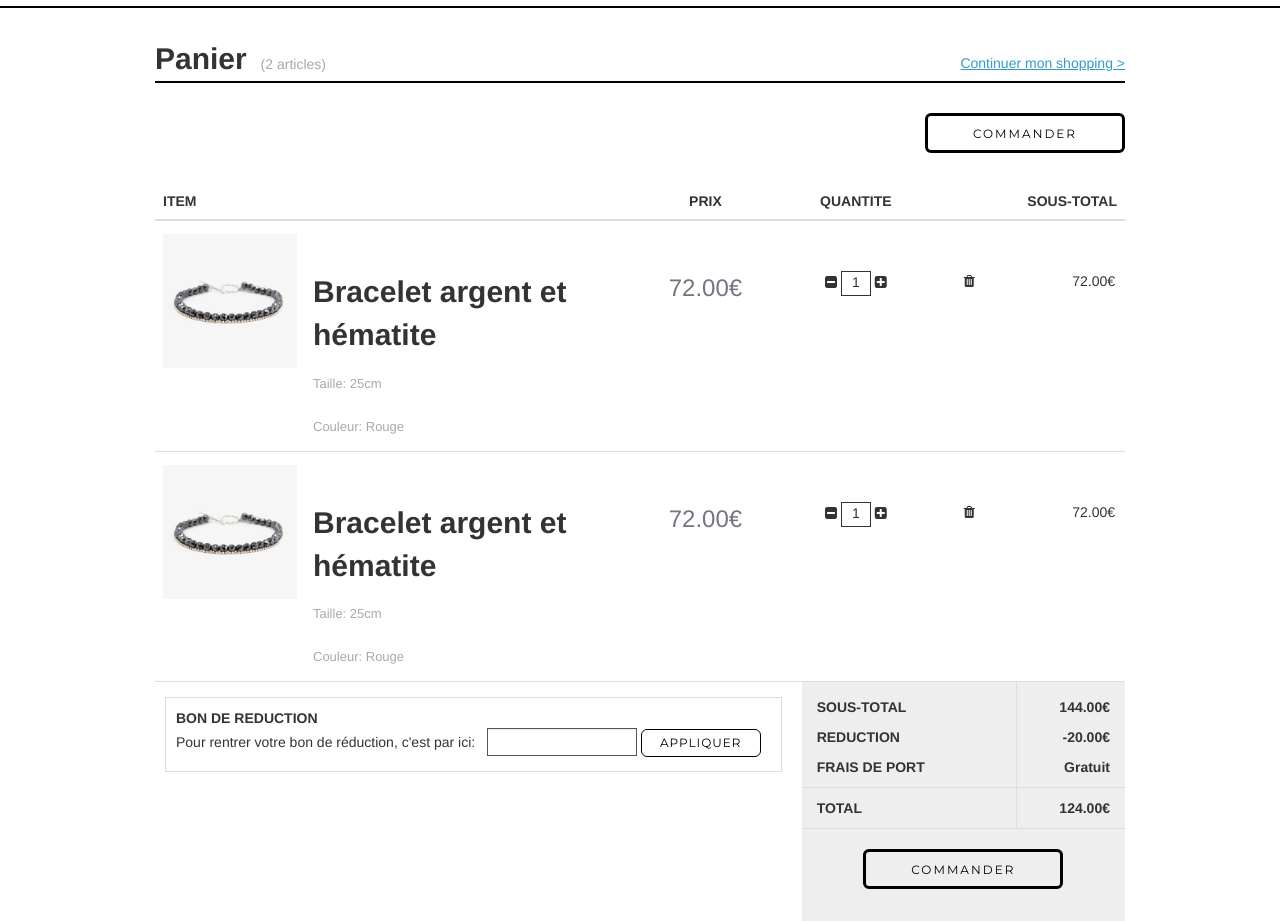
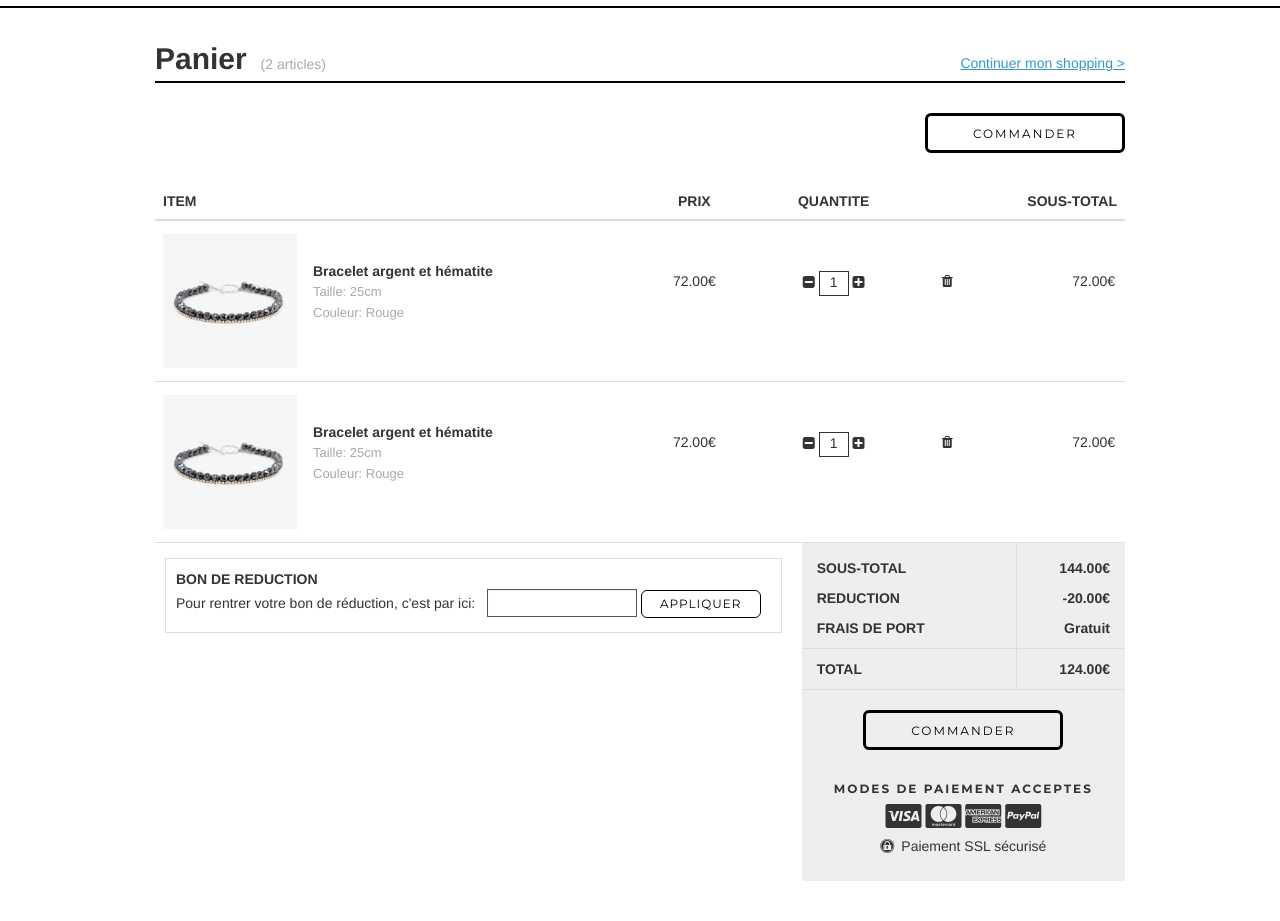
Before and after one commit to fgainnier/aglaia, a Rails app: page /pages/panier in a window 1280 px wide. Shown: the part 164-1085 px from the top of the page. Run offline with Rails 7, Linux system fonts and the light colour scheme; style sheets or scripts are compiled from the project's sources; some libraries are stand-ins or nearby versions.

Commit message:
Changed CSS

```diff
--- a/app/assets/stylesheets/bootstrap_and_customization.css.scss
+++ b/app/assets/stylesheets/bootstrap_and_customization.css.scss
@@ -953,7 +953,7 @@ a:hover {
 	width: 150px;
 }
 
-.table .prix2 {
+.table .prix2-0 {
 	witdh: 100px;
 	padding-top: 50px;
 }
@@ -967,6 +967,20 @@ a:hover {
 .table .description1-1 {
 	width: 350px;
 	padding-top: 50px;
+	font-weight: normal;
+	color: #aaa8aa;
+	font-size: 13px;
+}
+
+.table .description1-0 {
+	width: 350px;
+	padding-top: 40px;
+	font-weight: bold;
+}
+
+.table .description1-01 {
+	width: 350px;
+	padding-top: 40px;
 	font-weight: normal;
 	color: #aaa8aa;
 	font-size: 13px;
--- a/app/views/pages/panier.html.erb
+++ b/app/views/pages/panier.html.erb
@@ -38,8 +38,8 @@
 	 	   				<%= link_to (image_tag("image21.jpg")), root_path %>
 	 	   				</div>
 	 	   			</td>
-	 	   			<td class="description1">Bracelet argent et hématite</br><span class="description1-1">Taille: 25cm</br>Couleur: Rouge</span></td>
-		        <td class="prix2 text-center">72.00€</td>
+	 	   			<td class="description1-0">Bracelet argent et hématite</br><span class="description1-01">Taille: 25cm</br>Couleur: Rouge</span></td>
+		        <td class="prix2-0 text-center">72.00€</td>
 		        <td class="quantite text-center">
 					      <i class="fa fa-minus-square inline"></i>
 					      <div class="productcount inline">1</div>
@@ -54,8 +54,8 @@
 	 	   				<%= link_to (image_tag("image21.jpg")), root_path %>
 	 	   				</div>
 	 	   			</td>
-	 	   			<td class="description1">Bracelet argent et hématite</br><span class="description1-1">Taille: 25cm</br>Couleur: Rouge</span></td>
-		        <td class="prix2 text-center">72.00€</td>
+	 	   			<td class="description1-0">Bracelet argent et hématite</br><span class="description1-01">Taille: 25cm</br>Couleur: Rouge</span></td>
+		        <td class="prix2-0 text-center">72.00€</td>
 		        <td class="quantite text-center">
 					      <i class="fa fa-minus-square inline"></i>
 					      <div class="productcount inline">1</div>
```
